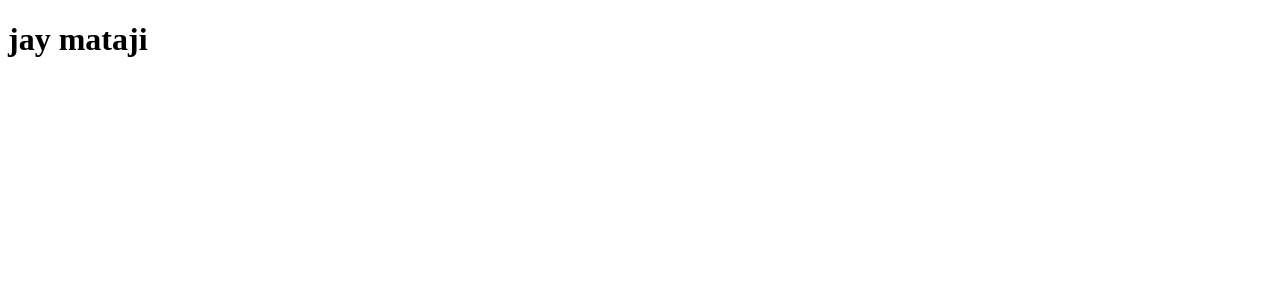
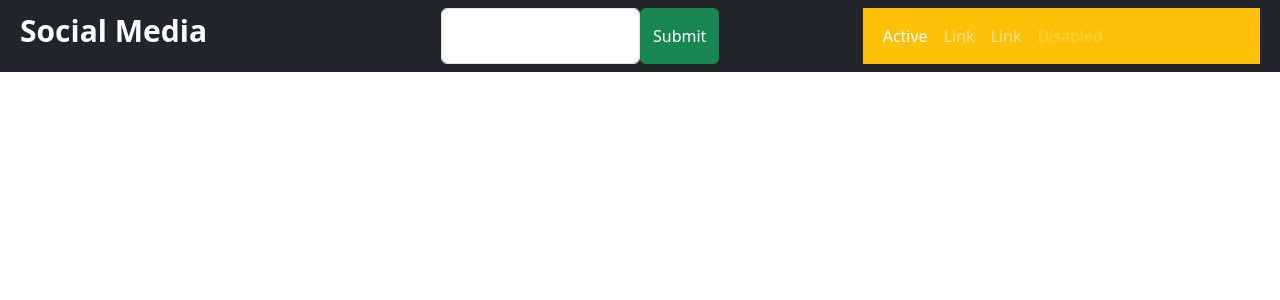
Before and after one commit to rwn3developer/mern-project, a React (Create React App) app in the folder facebookclone/client/: page / in a window 1280 px wide. Shown: the top 300 px of the page. Built offline with nearby package versions, Linux system fonts and the light colour scheme.

Commit message:
topar-work-running

```diff
--- a/facebookclone/client/package.json
+++ b/facebookclone/client/package.json
@@ -8,6 +8,7 @@
     "@testing-library/user-event": "^13.5.0",
     "react": "^18.2.0",
     "react-dom": "^18.2.0",
+    "react-router-dom": "^6.22.3",
     "react-scripts": "5.0.1",
     "web-vitals": "^2.1.4"
   },
--- a/facebookclone/client/public/index.html
+++ b/facebookclone/client/public/index.html
@@ -10,34 +10,15 @@
       content="Web site created using create-react-app"
     />
     <link rel="apple-touch-icon" href="%PUBLIC_URL%/logo192.png" />
-    <!--
-      manifest.json provides metadata used when your web app is installed on a
-      user's mobile device or desktop. See https://developers.google.com/web/fundamentals/web-app-manifest/
-    -->
+
     <link rel="manifest" href="%PUBLIC_URL%/manifest.json" />
-    <!--
-      Notice the use of %PUBLIC_URL% in the tags above.
-      It will be replaced with the URL of the `public` folder during the build.
-      Only files inside the `public` folder can be referenced from the HTML.
+    <link href="https://cdn.jsdelivr.net/npm/bootstrap@5.3.3/dist/css/bootstrap.min.css" rel="stylesheet">
 
-      Unlike "/favicon.ico" or "favicon.ico", "%PUBLIC_URL%/favicon.ico" will
-      work correctly both with client-side routing and a non-root public URL.
-      Learn how to configure a non-root public URL by running `npm run build`.
-    -->
     <title>React App</title>
   </head>
   <body>
     <noscript>You need to enable JavaScript to run this app.</noscript>
     <div id="root"></div>
-    <!--
-      This HTML file is a template.
-      If you open it directly in the browser, you will see an empty page.
-
-      You can add webfonts, meta tags, or analytics to this file.
-      The build step will place the bundled scripts into the <body> tag.
-
-      To begin the development, run `npm start` or `yarn start`.
-      To create a production bundle, use `npm run build` or `yarn build`.
-    -->
+    <script src="https://cdn.jsdelivr.net/npm/bootstrap@5.3.3/dist/js/bootstrap.bundle.min.js"></script>
   </body>
 </html>
--- a/facebookclone/client/src/App.js
+++ b/facebookclone/client/src/App.js
@@ -1,6 +1,13 @@
+import { BrowserRouter, Routes, Route } from "react-router-dom";
+import Topbar from "./component/topbar/Topbar";
+
 function App() {
   return (
-      <h1>jay mataji</h1>
+    <BrowserRouter>
+      <Routes>
+        <Route path="/" element={<Topbar />}></Route>
+      </Routes>
+    </BrowserRouter>
   );
 }
 
--- a/facebookclone/client/src/component/topbar/Topbar.jsx
+++ b/facebookclone/client/src/component/topbar/Topbar.jsx
@@ -1,11 +1,42 @@
 import React from 'react'
+import './topbar.css'
+const Topbar = () => {
+    return (
+        <div className='topbar'>
+            <div className='container-fluid'>
+                <div className="row bg-dark p-2">
+                    <div className="col-md-4">
+                        <span style={{ fontSize: "30px", fontWeight: "bold", color: "white" }}>Social Media</span>
+                    </div>
+                    <div className="col-md-4 d-flex">
+                        <input type='text' className='form-control w-50' /><button className='btn btn-success'>Submit</button>
+                    </div>
+                    <div className="col-md-4">
+                        <nav className="navbar navbar-expand-sm bg-warning navbar-dark">
+                            <div className="container-fluid">
+                                <ul className="navbar-nav">
+                                    <li className="nav-item">
+                                        <a className="nav-link active" href="#">Active</a>
+                                    </li>
+                                    <li className="nav-item">
+                                        <a className="nav-link" href="#">Link</a>
+                                    </li>
+                                    <li className="nav-item">
+                                        <a className="nav-link" href="#">Link</a>
+                                    </li>
+                                    <li className="nav-item">
+                                        <a className="nav-link disabled" href="#">Disabled</a>
+                                    </li>
+                                </ul>
+                            </div>
+                        </nav>
 
-const Topbar = () => {
-  return (
-    <div>
+                    </div>
+                </div>
+            </div>
 
-    </div>
-  )
+        </div>
+    )
 }
 
 export default Topbar
--- /dev/null
+++ b/facebookclone/client/src/component/topbar/topbar.css
@@ -0,0 +1,3 @@
+menu  li a{
+    color: white;
+}
```
Also changed, not shown: 1 other file (tests, documents, lock files or other folders).
